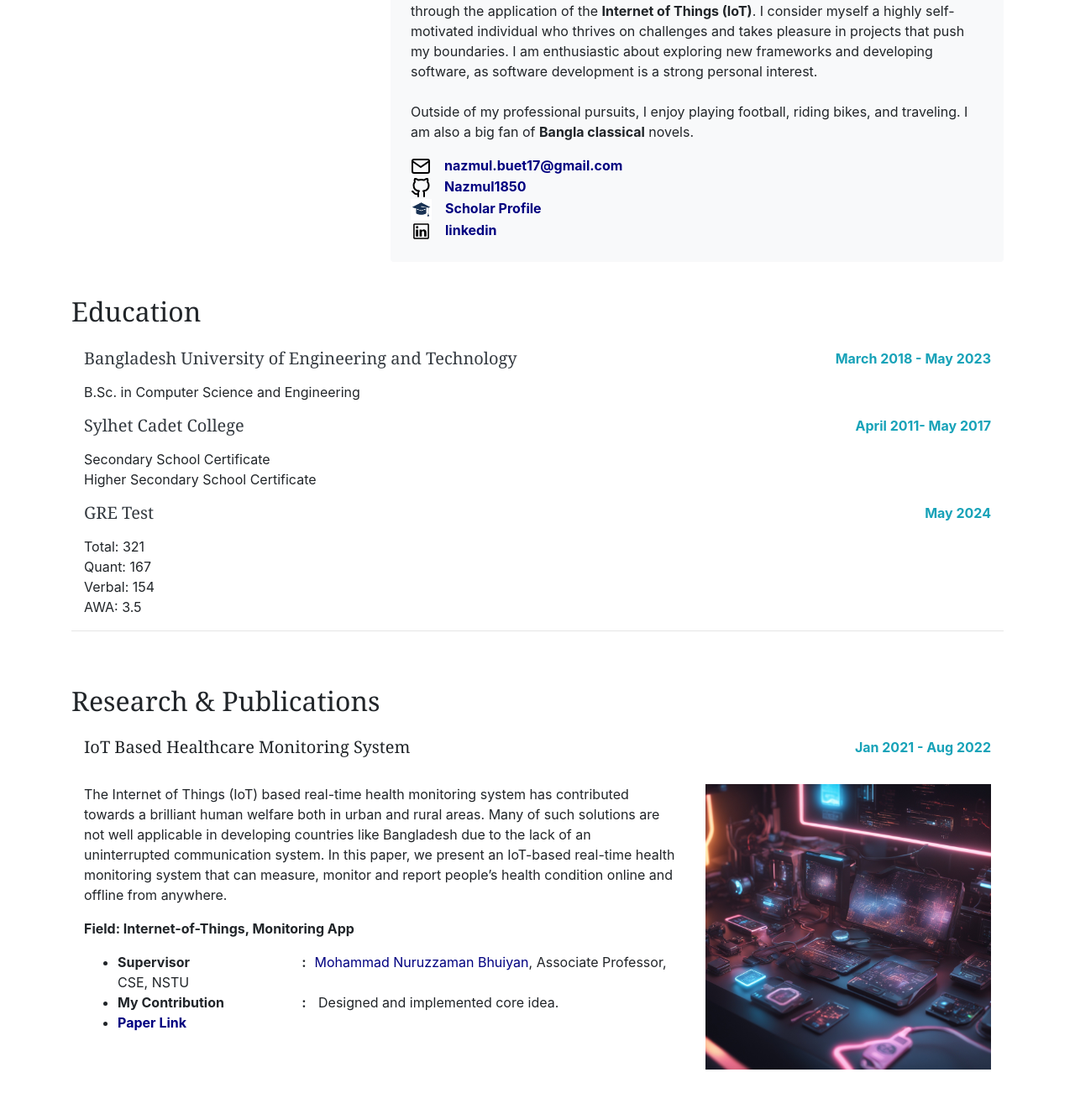
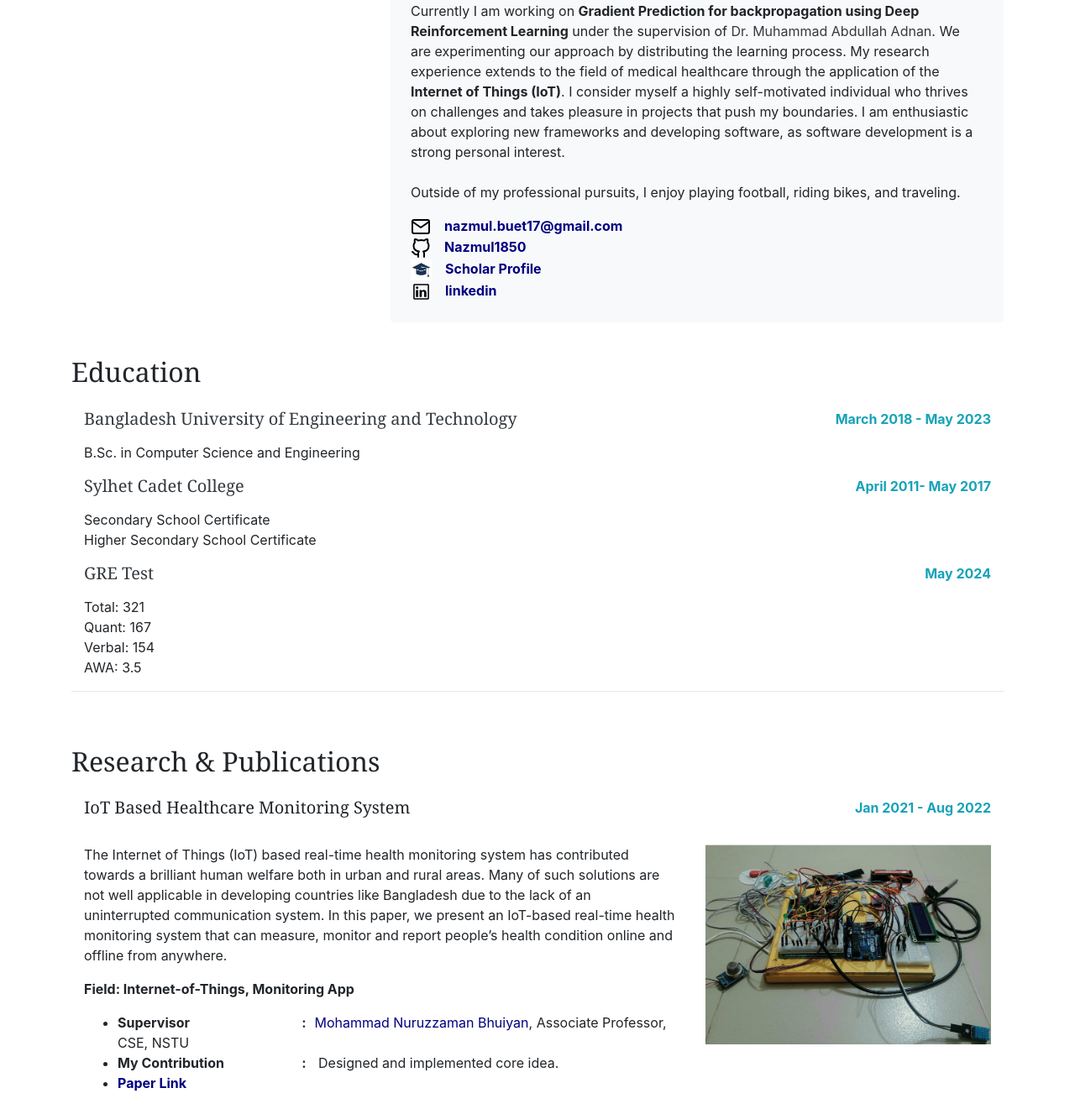
Before and after one commit to Shibly10/shibly.github.io, a plain HTML site: page index.html in a window 1280 px wide. Shown: the part 466-1787 px from the top of the page at 84% size. Drawn offline with nearby package versions, Linux system fonts and the light colour scheme; a web font is replaced by a local one.

Commit message:
paper page upload

```diff
--- a/index.html
+++ b/index.html
@@ -80,9 +80,9 @@
                     <h4>About</h4>
                     I am Nazmul, a <span class="bold">Lecturer</span> at <a class="anchor-link bold" href="http://www.presidency.edu.bd/faculties/view/149/Nazmul+Hasan" target="_blank">Presidency University</a>. with a strong commitment to continuous learning and the implementation of new technologies. I have a demonstrated ability to quickly acquire new knowledge and collaborate effectively within team environments.
                     <br><br>
-                    As an <span class="bold">aspiring researcher</span>, my primary field of interest is <strong>Deep Learning, Natural Language Processing(NLP) and Knowledge Acquisition</strong>.  In my pursuit of these fields, I have encountered challenges related to resource constraints. Currently, my focus is on <strong>quantizing neural networks</strong>, specifically aiming to optimize large models to reduce computational costs. My research experience extends to the field of medical healthcare through the application of the <strong>Internet of Things (IoT)</strong>. I consider myself a highly self-motivated individual who thrives on challenges and takes pleasure in projects that push my boundaries. I am enthusiastic about exploring new frameworks and developing software, as software development is a strong personal interest.
+                    As an <span class="bold">aspiring researcher</span>, my primary field of interest is <strong>Deep Learning, Natural Language Processing(NLP) and Knowledge Acquisition</strong>.  In my pursuit of these fields, I have encountered challenges related to resource constraints. I tried to work on <strong>quantizing neural networks</strong>, specifically aiming to optimize large models to reduce computational costs.  I was impeded by resource restrictions again and couldn't proceed. Currently I am working on <strong>Gradient Prediction for backpropagation using Deep Reinforcement Learning</strong> under the supervision of <a class="text-dark" href="https://cse.buet.ac.bd/web/faculty_list/detail/adnan" target="_blank">Dr. Muhammad Abdullah Adnan</a>. We are experimenting our approach by distributing the learning process. My research experience extends to the field of medical healthcare through the application of the <strong>Internet of Things (IoT)</strong>. I consider myself a highly self-motivated individual who thrives on challenges and takes pleasure in projects that push my boundaries. I am enthusiastic about exploring new frameworks and developing software, as software development is a strong personal interest.
                     <br><br>
-                    Outside of my professional pursuits, I enjoy playing football, riding bikes, and traveling. I am also a big fan of <strong>Bangla classical</strong> novels.
+                    Outside of my professional pursuits, I enjoy playing football, riding bikes, and traveling.
 
                     <div class="mt-3">
                         <div>
@@ -198,7 +198,7 @@
 
                     </div>
                     <div class="col-md-4">
-                        <img src="assets\images\iot.jpeg" class="img-fluid" alt="Personalized recommendation">
+                        <img src="assets\images\iotReal.gif" class="img-fluid" alt="Personalized recommendation">
                     </div>
                 </div>
             </div>
```
Also changed, not shown: assets/images/iotReal.gif (added).
